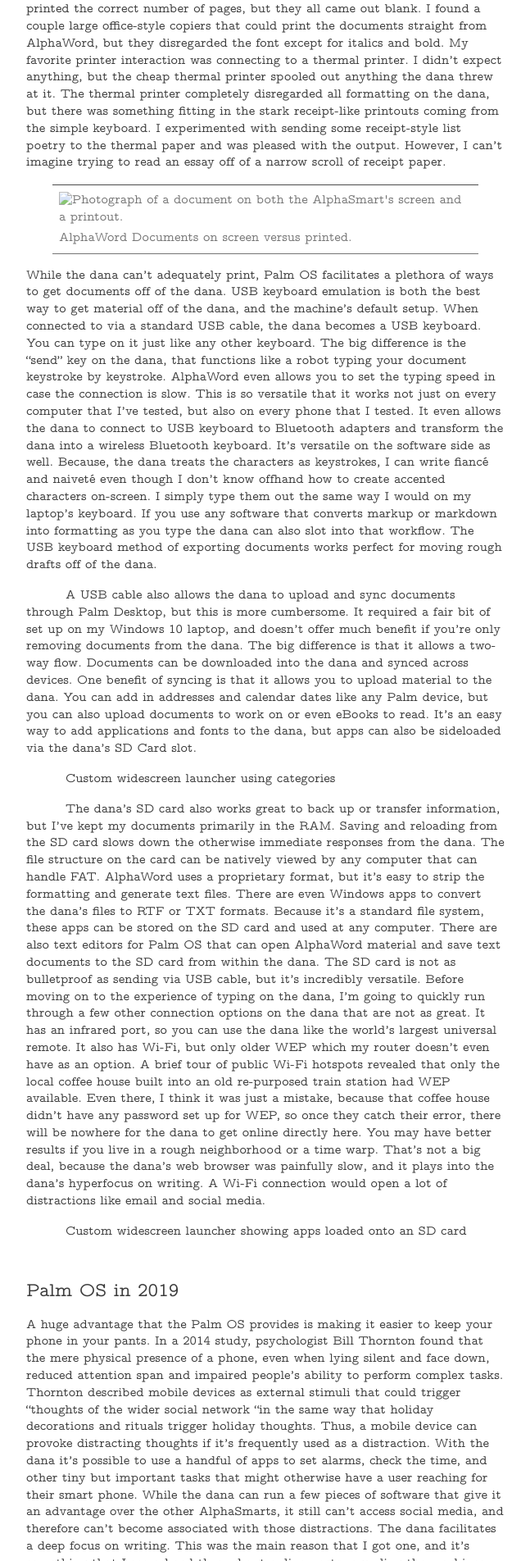
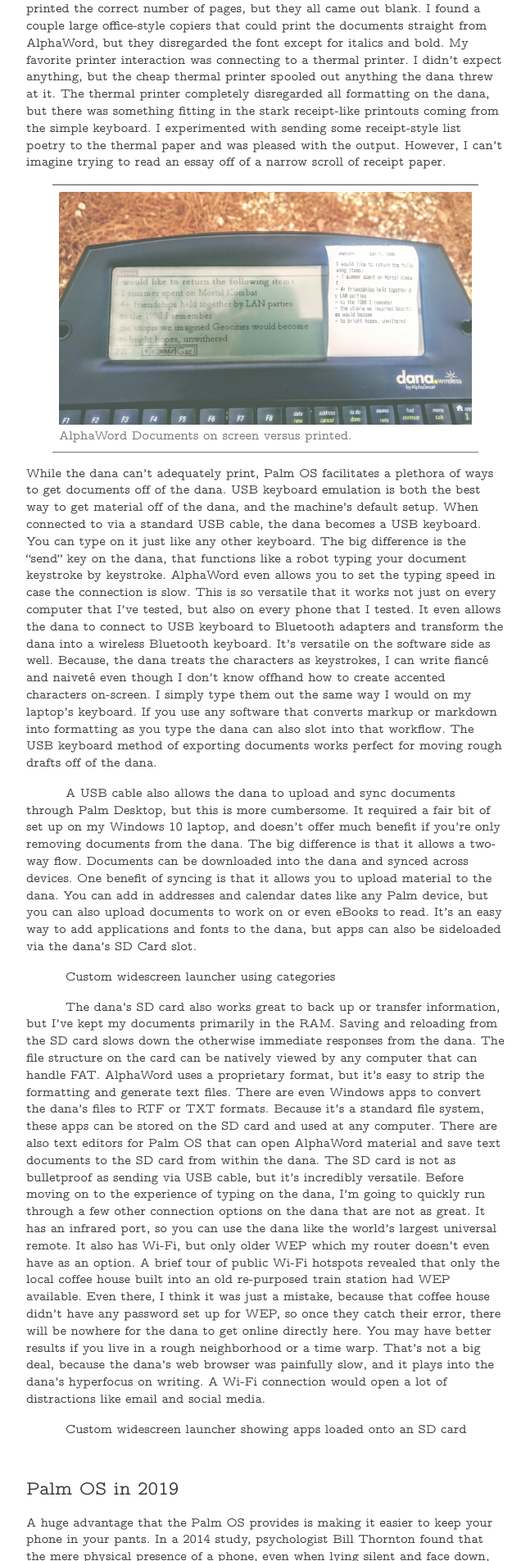
Before and after one commit to rjjiii/rjjiii.github.io, a Jekyll site: the page built from _posts/2022-11-26-alphasmart-dana.md, in a window 1280 px wide. Shown: the part 1933-3837 px from the top of the page at 82% size, without its empty margins (316-963 px from the left). Built offline with Jekyll 4.4.1, drawn with Linux system fonts in a browser that asks for light colours; our own code applies the rules of GitHub Pages for plain Markdown files.

Commit message:
Update 2022-11-26-alphasmart-dana.md

```diff
--- a/_posts/2022-11-26-alphasmart-dana.md
+++ b/_posts/2022-11-26-alphasmart-dana.md
@@ -15,7 +15,7 @@
 The dana has so much word processing power that it can even print straight from the dana, but this feature just highlights how much the dana should not be used for a finished product. First, AlphaWord does not separate documents into pages. Documents are pure streams of text, which is perfect for a first draft. However, the pageless documents mean that the actual layout is a mystery until the document is printed. Next, the dana has quite a few technical printer issues. I connected to two cheap inkjet printers, and both ignored the dana. I connected to a Brother laser printer, and I believe it printed the correct number of pages, but they all came out blank. I found a couple large office-style copiers that could print the documents straight from AlphaWord, but they disregarded the font except for italics and bold. My favorite printer interaction was connecting to a thermal printer. I didn’t expect anything, but the cheap thermal printer spooled out anything the dana threw at it. The thermal printer completely disregarded all formatting on the dana, but there was something fitting in the stark receipt-like printouts coming from the simple keyboard. I experimented with sending some receipt-style list poetry to the thermal paper and was pleased with the output. However, I can’t imagine trying to read an essay off of a narrow scroll of receipt paper.
 
 <aside><figure>
-<img 	src="dana/PhotoContrastingAlphaWordDocumentsOnScreenVersusPrinted-1536x864.jpg"
+<img 	src="https://rjjiii.com/words/dana/PhotoContrastingAlphaWordDocumentsOnScreenVersusPrinted-1536x864.jpg"
 		alt="Photograph of a document on both the AlphaSmart's screen and a printout."
 		loading="lazy"
 	>
```
